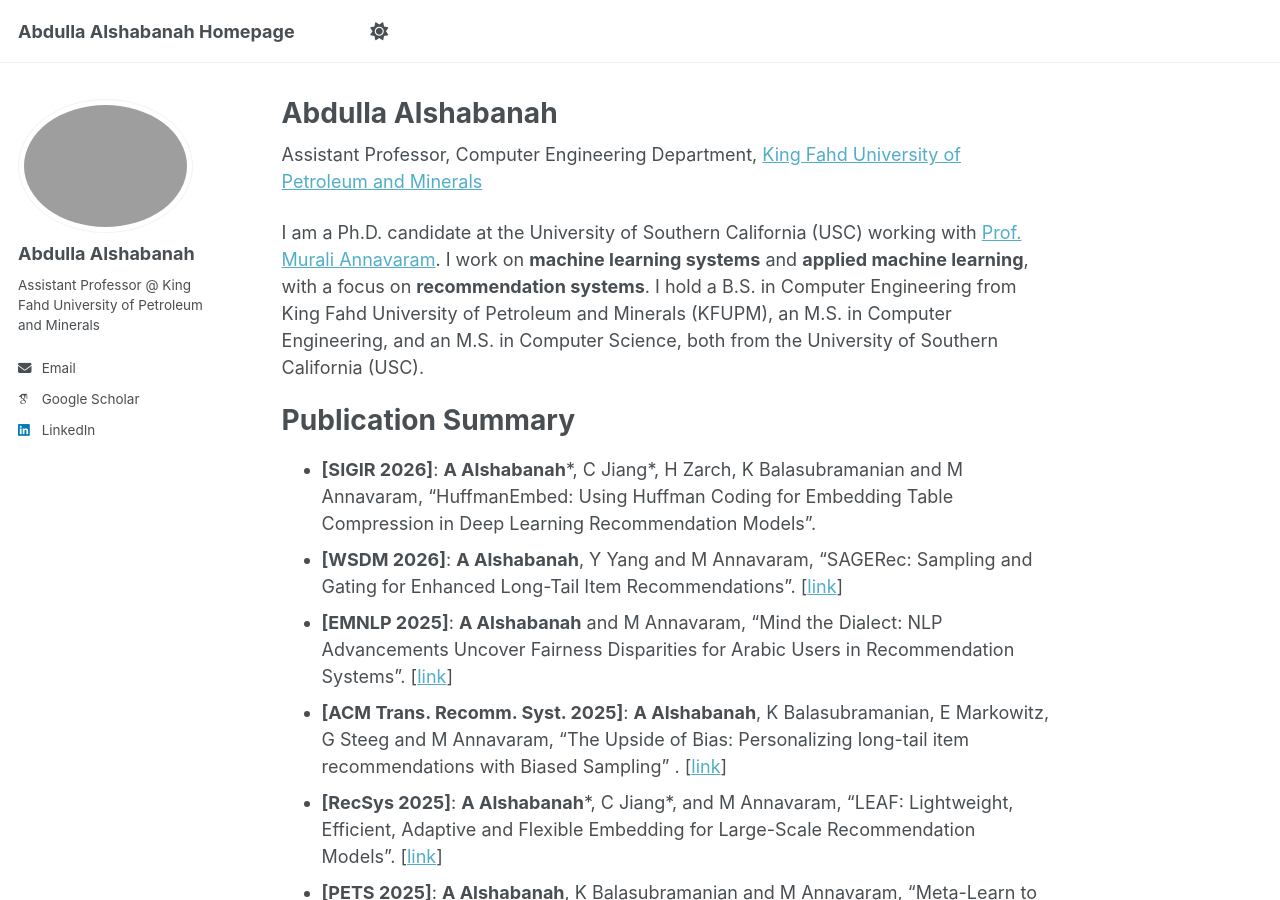
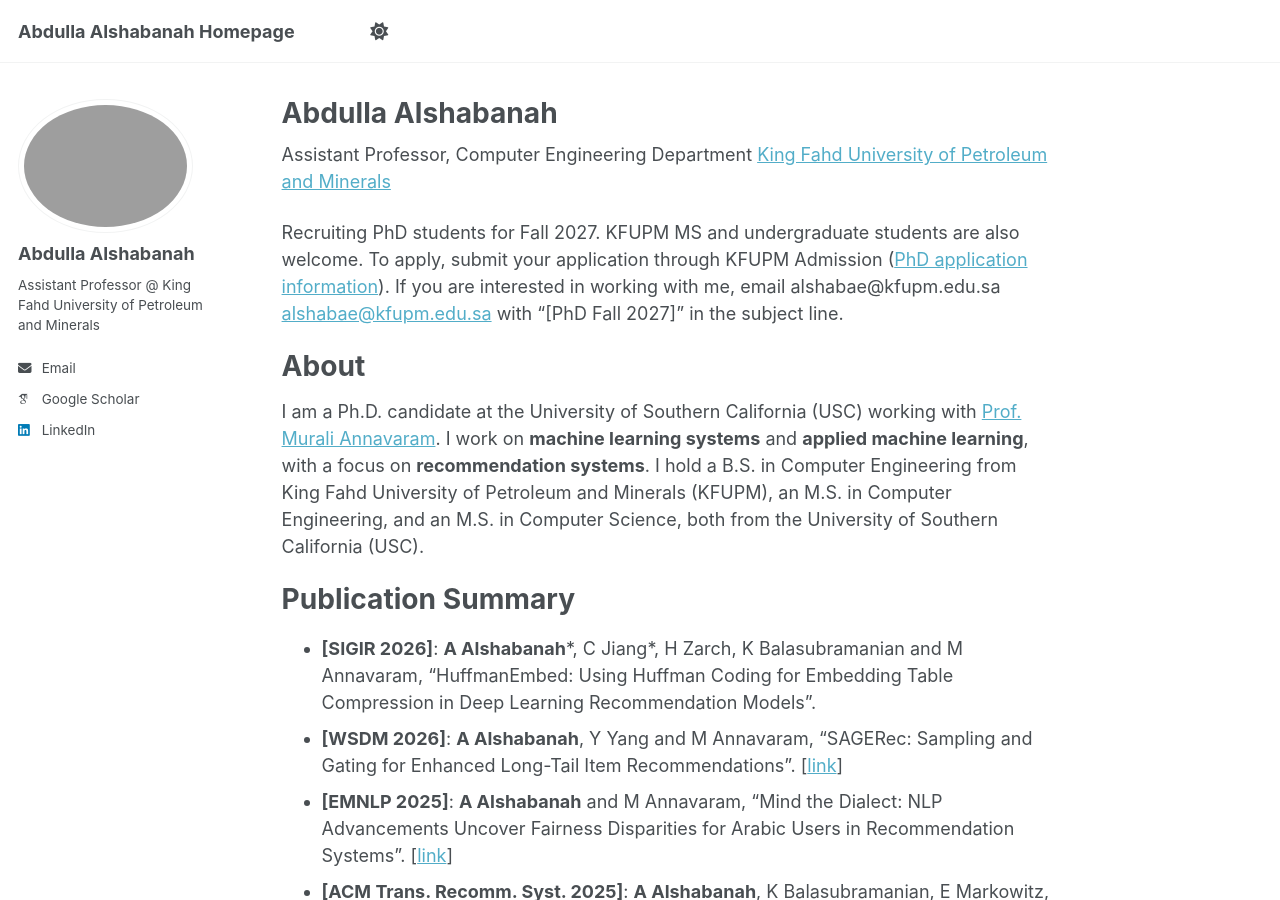
Before and after one commit to alshabae/alshabae.github.io, a Jekyll site: the page built from _pages/about.md, in a window 1280 px wide and 900 px high. Built offline with Jekyll 4.4.1, drawn with Linux system fonts in a browser that asks for light colours; some web fonts are replaced; a script that is not in the unit is left out.

Commit message:
Update about.md

```diff
--- a/_pages/about.md
+++ b/_pages/about.md
@@ -6,7 +6,12 @@ redirect_from:
   - /about/
   - /about.html
 ---
-Assistant Professor, Computer Engineering Department, [King Fahd University of Petroleum and Minerals](https://kfupm.edu.sa)
+Assistant Professor, Computer Engineering Department
+[King Fahd University of Petroleum and Minerals](https://kfupm.edu.sa)
+
+Recruiting PhD students for Fall 2027. KFUPM MS and undergraduate students are also welcome. To apply, submit your application through KFUPM Admission ([PhD application information]([https://kfupm.edu.sa](https://cgis.kfupm.edu.sa/apply))). If you are interested in working with me, email alshabae@kfupm.edu.sa [alshabae@kfupm.edu.sa](alshabae@kfupm.edu.sa) with “[PhD Fall 2027]” in the subject line.
+
+# About
 
 I am a Ph.D. candidate at the University of Southern California (USC) working with [Prof. Murali Annavaram](http://scip-lab.usc.edu/). I work on **machine learning systems** and **applied machine learning**, with a focus on **recommendation systems**. I hold a B.S. in Computer Engineering from King Fahd University of Petroleum and Minerals (KFUPM), an M.S. in Computer Engineering, and an M.S. in Computer Science, both from the University of Southern California (USC).
 
```
